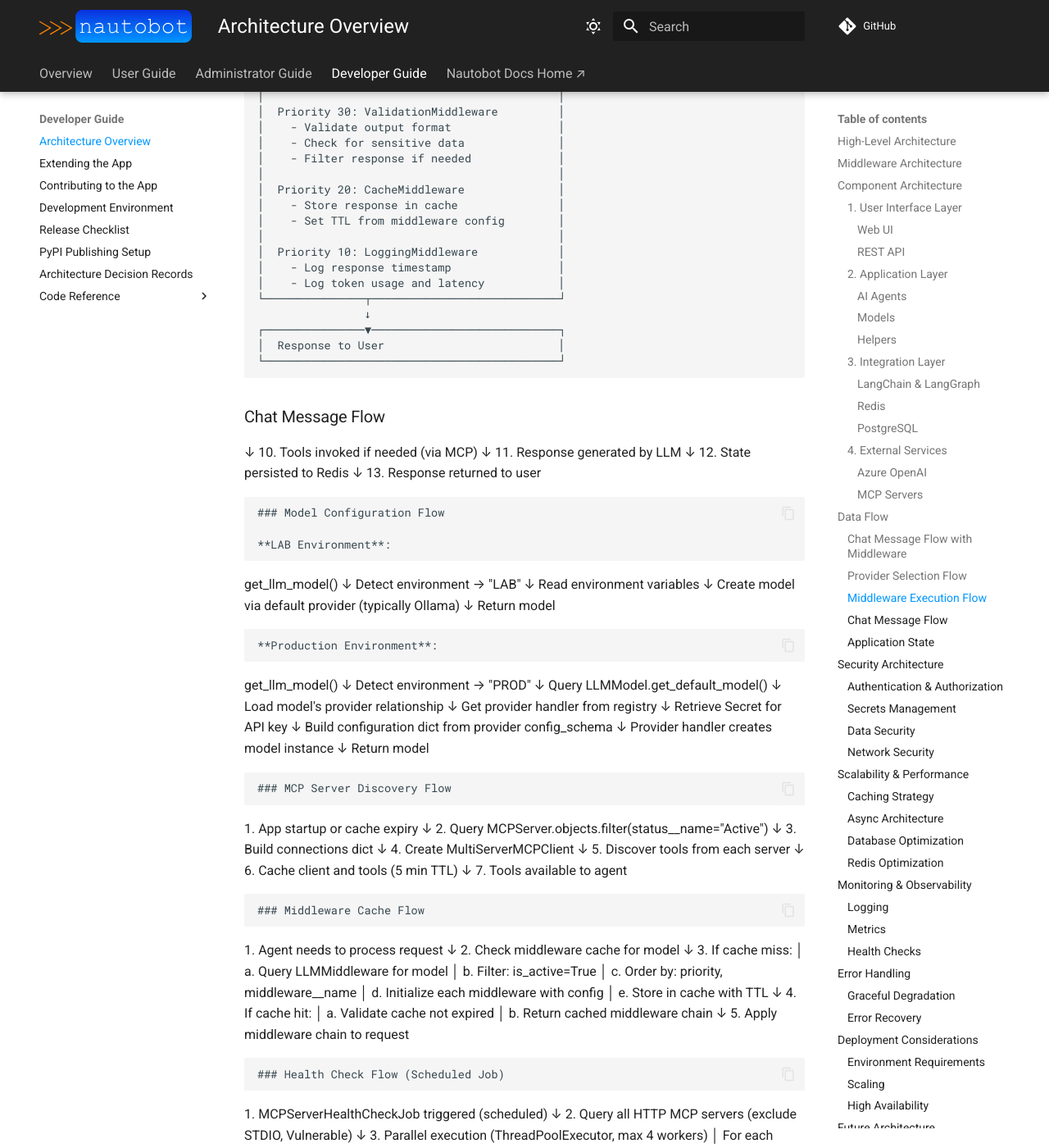
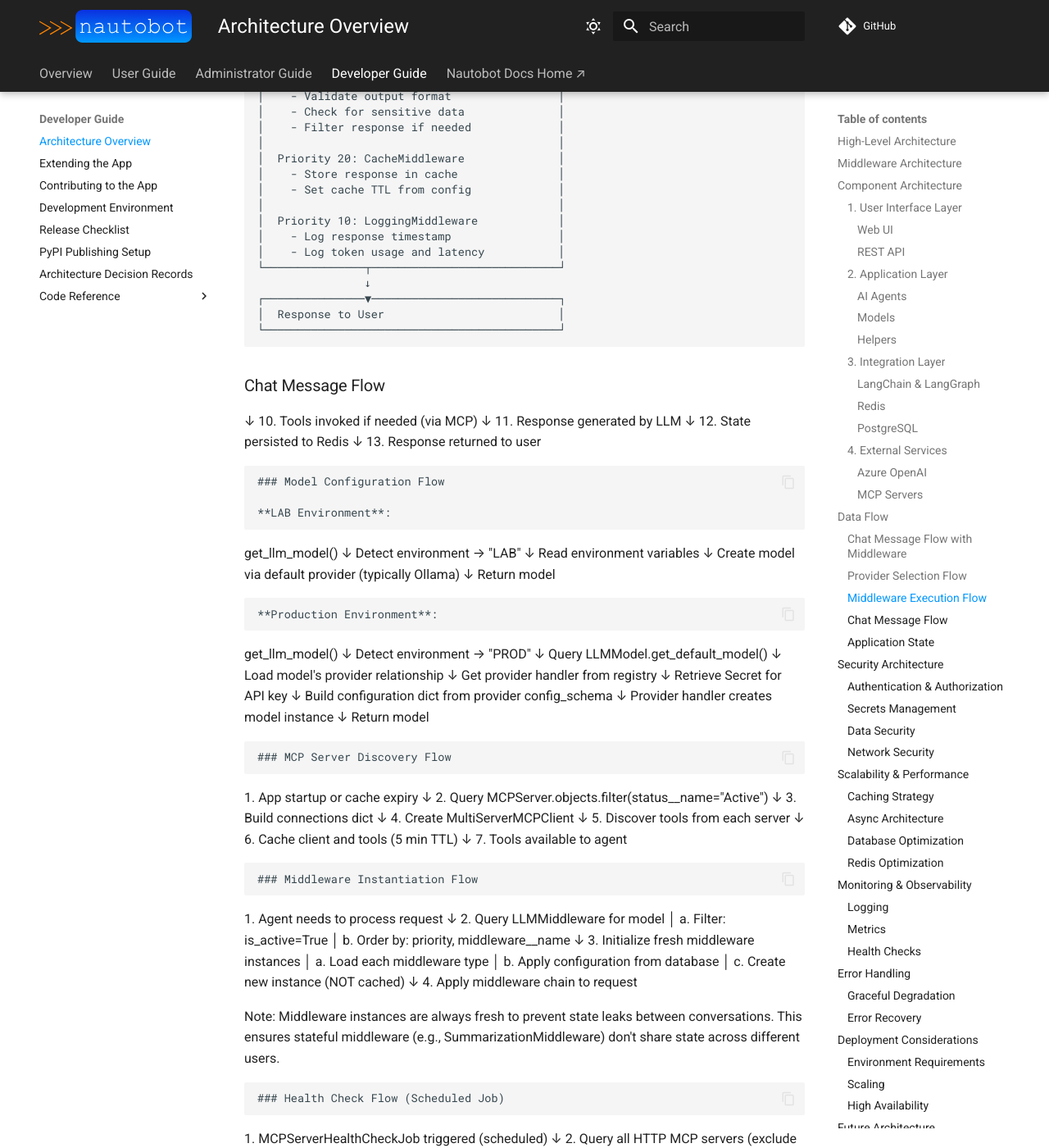
Before and after one commit to kvncampos/nautobot-ai-ops, an MkDocs documentation site: the page built from docs/dev/architecture.md, in a window 1280 px wide and 1400 px high, scrolled down 7008 px. Shown: the whole window at 82% size. Built offline with MkDocs 1.6.1 and Material for MkDocs 9.7.7, drawn with Linux system fonts in a browser that asks for light colours; comment, search, counter and statistics services are not loaded; some of the changed text lies outside the part shown.

Commit message:
Update documentation to reflect middleware fresh instantiation per request (#28)
* Initial plan

* Remove TTL field references from middleware documentation

Co-authored-by: kvncampos <89799176+kvncampos@users.noreply.github.com>

* Remove remaining TTL field references from documentation

Co-authored-by: kvncampos <89799176+kvncampos@users.noreply.github.com>

* Add changelog fragment for documentation updates

Co-authored-by: kvncampos <89799176+kvncampos@users.noreply.github.com>

* updated changes/ filename

---------

Co-authored-by: copilot-swe-agent[bot] <198982749+Copilot@users.noreply.github.com>
Co-authored-by: kvncampos <89799176+kvncampos@users.noreply.github.com>

````diff
--- a/docs/dev/architecture.md
+++ b/docs/dev/architecture.md
@@ -277,31 +277,29 @@ Response to User
    ↓
 6. LLM model configuration retrieved
    ↓
-7. Middleware cache checked
+7. Middleware chain initialized fresh (priority order)
    ↓
-8. Middleware chain initialized (priority order)
+8. LangGraph state graph created with middleware
    ↓
-9. LangGraph state graph created with middleware
-   ↓
-10. Message added to state
+9. Message added to state
     ↓
-11. Middleware pre-processing (Priority 1 → 100)
+10. Middleware pre-processing (Priority 1 → 100)
     ↓
-12. Agent processes message
+11. Agent processes message
     ↓
-13. LLM provider handler creates model instance
+12. LLM provider handler creates model instance
     ↓
-14. Model processes request
+13. Model processes request
     ↓
-15. Tools invoked if needed (via MCP)
+14. Tools invoked if needed (via MCP)
     ↓
-16. Middleware post-processing (Priority 100 → 1)
+15. Middleware post-processing (Priority 100 → 1)
     ↓
-17. Response generated by LLM
+16. Response generated by LLM
     ↓
-18. State persisted to Redis
+17. State persisted to Redis
     ↓
-19. Response returned to user
+18. Response returned to user
 ```
 
 ### Provider Selection Flow
@@ -465,25 +463,26 @@ Return model
 7. Tools available to agent
 ```
 
-### Middleware Cache Flow
+### Middleware Instantiation Flow
 
 ```
 1. Agent needs to process request
    ↓
-2. Check middleware cache for model
+2. Query LLMMiddleware for model
+   │  a. Filter: is_active=True
+   │  b. Order by: priority, middleware__name
    ↓
-3. If cache miss:
-   │  a. Query LLMMiddleware for model
-   │  b. Filter: is_active=True
-   │  c. Order by: priority, middleware__name
-   │  d. Initialize each middleware with config
-   │  e. Store in cache with TTL
+3. Initialize fresh middleware instances
+   │  a. Load each middleware type
+   │  b. Apply configuration from database
+   │  c. Create new instance (NOT cached)
    ↓
-4. If cache hit:
-   │  a. Validate cache not expired
-   │  b. Return cached middleware chain
-   ↓
-5. Apply middleware chain to request
+4. Apply middleware chain to request
+
+Note: Middleware instances are always fresh to prevent
+state leaks between conversations. This ensures stateful
+middleware (e.g., SummarizationMiddleware) don't share
+state across different users.
 ```
 
 ### Health Check Flow (Scheduled Job)
@@ -597,22 +596,12 @@ PLUGINS_CONFIG = {
 - Manual refresh available
 - Server status changes trigger refresh (via health check job)
 
-**Middleware Cache**:
-```python
-{
-    model_id: {
-        "middlewares": [Middleware1, Middleware2, ...],
-        "timestamp": datetime,
-        "config_hashes": {middleware_id: hash, ...}
-    }
-}
-```
-
-**Middleware Cache Invalidation**:
-- Automatic via JobHookReceiver on LLMMiddleware changes
-- Cache cleared when middleware created/updated/deleted
-- Cache warmed when new default model set
-- Ensures middleware changes take effect immediately
+**Middleware Instantiation**:
+- Middleware instances are **NOT cached**
+- Fresh instances created for each request from LangChain graph
+- Prevents state leaks between conversations
+- Configuration loaded from database each time
+- Changes to middleware configuration take effect immediately on next request
 
 ## Security Architecture
 
@@ -705,6 +694,11 @@ PLUGINS_CONFIG = {
 - Reusable within agent lifecycle
 - Not cached globally (created per request)
 - Stateless between requests
+
+**Middleware Instances**:
+- Always fresh per request (from LangChain graph)
+- Not cached to prevent state leaks
+- Minimal performance impact due to efficient instantiation
 
 ### Async Architecture
 
````
Also changed, not shown: other parts of docs/dev/architecture.md (+1 -1 lines), docs/admin/install.md (+0 -1 lines), docs/dev/code_reference/models.md (+3 -7 lines), docs/user/app_overview.md (+1 -1 lines), docs/user/middleware_configuration.md (+0 -8 lines), 1 other file.
